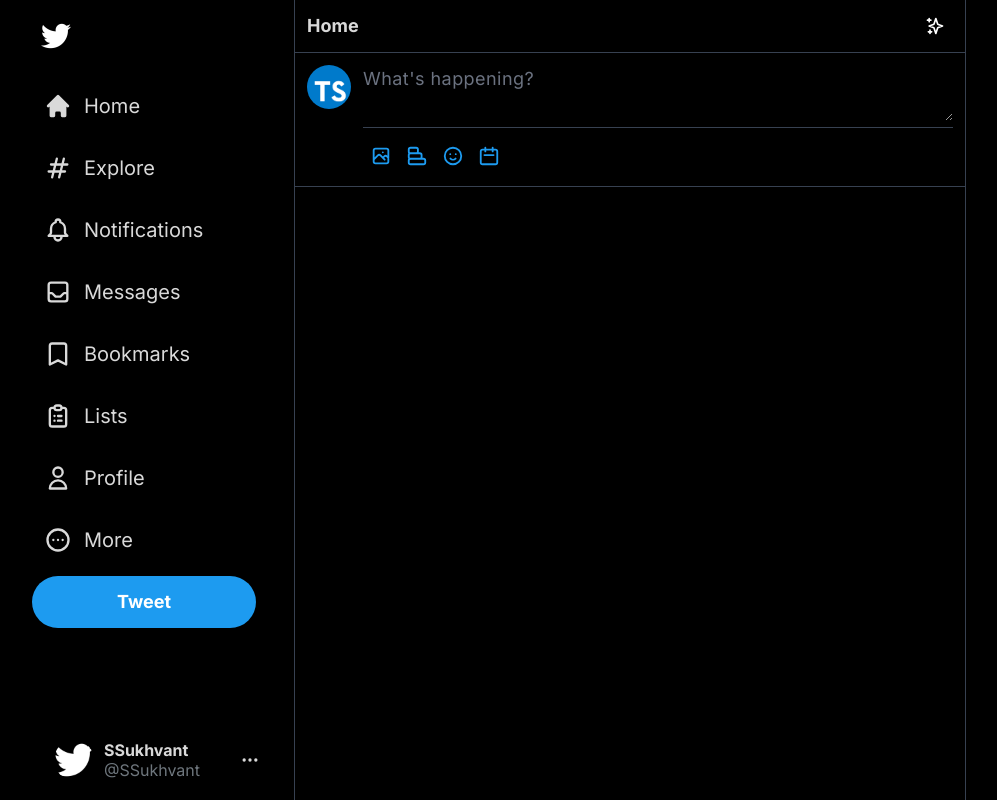
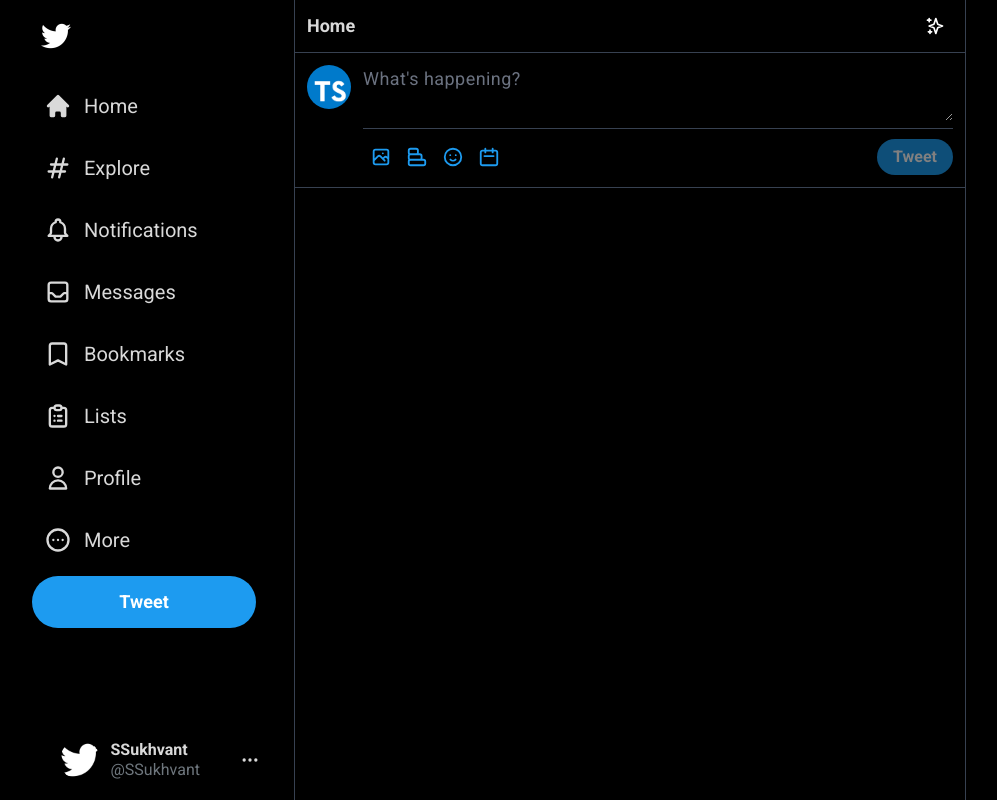
Before and after one commit to SSukhvant/Twritter-clone, a Next.js app: page / in a window 1280 px wide. Shown: the whole page, without its empty margins (76-1073 px from the left). Built offline with nearby package versions, Linux system fonts and the light colour scheme.

Commit message:
Added Emoji mart

```diff
--- a/src/app/layout.tsx
+++ b/src/app/layout.tsx
@@ -1,8 +1,12 @@
 import type { Metadata } from 'next'
-import { Inter } from 'next/font/google'
+import { Inter, Roboto} from 'next/font/google'
 import './globals.css'
 
 const inter = Inter({ subsets: ['latin'] })
+const roboto = Roboto({
+  style: ['normal', 'italic'],
+  weight: ['300', '400', '500','700'],
+  subsets: ['cyrillic'] });
 
 export const metadata: Metadata = {
   title: 'Twitter Clone',
@@ -16,7 +20,7 @@
 }) {
   return (
     <html lang="en">
-      <body className={inter.className}>{children}</body>
+      <body className={roboto.className}>{children}</body>
     </html>
   )
 }
--- a/src/components/Input.tsx
+++ b/src/components/Input.tsx
@@ -10,12 +10,21 @@
 import Picker from '@emoji-mart/react'
 
 const Input = () => {
-  const [input, setInput] = useState<number | string>("");
+  const [input, setInput] = useState<string>("");
   const [selected, setSelected] = useState<string | null>();
   const [showEmojis, setShowEmojis] = useState(false);
   const filePickerRef = useRef<HTMLInputElement | null>(null);
 
   const addImageToPost = () => {};
+
+  const addEmoji = (e: { unified: string }) => {
+  const sym: string[] = e.unified.split("-");
+  const codesArray: number[] = sym.map((el) => parseInt("0x" + el, 16));
+  const emoji: string = String.fromCodePoint(...codesArray);
+  setInput((prevInput: string) => prevInput + emoji);
+};
+
+
   return (
     <div
       className={`border-b border-gray-700 p-3 flex space-x-3 overflow-y-scroll`}
@@ -26,7 +35,7 @@
         className="h-11 w-11 rounded-full cursor-pointer"
       />
       <div className="w-full divide-y divide-gray-700">
-        <div>
+        <div className={`${selected && "pb-7"} ${input && "space-y-2.5"}`}>
           <textarea
             value={input}
             onChange={(e) => setInput(e.target.value)}
@@ -87,11 +96,11 @@
                 maxWidth: "320px",
                 borderRadius: "20px",
               }}>
-              <Picker theme="dark"/>
+              <Picker onEmojiSelect={addEmoji} theme="dark"/>
               </div>
             )}
-
           </div>
+          <button className="bg-[#1d9bf0] text-white rounded-full px-4 py-1.5 font-bold shadow-md hover:bg-[#1a8cd8] disabled:hover:bg-[#1d9bf0] disabled:opacity-50 disabled:cursor-default" disabled={!input.trim() && !selected}>Tweet</button>
         </div>
       </div>
     </div>
```
